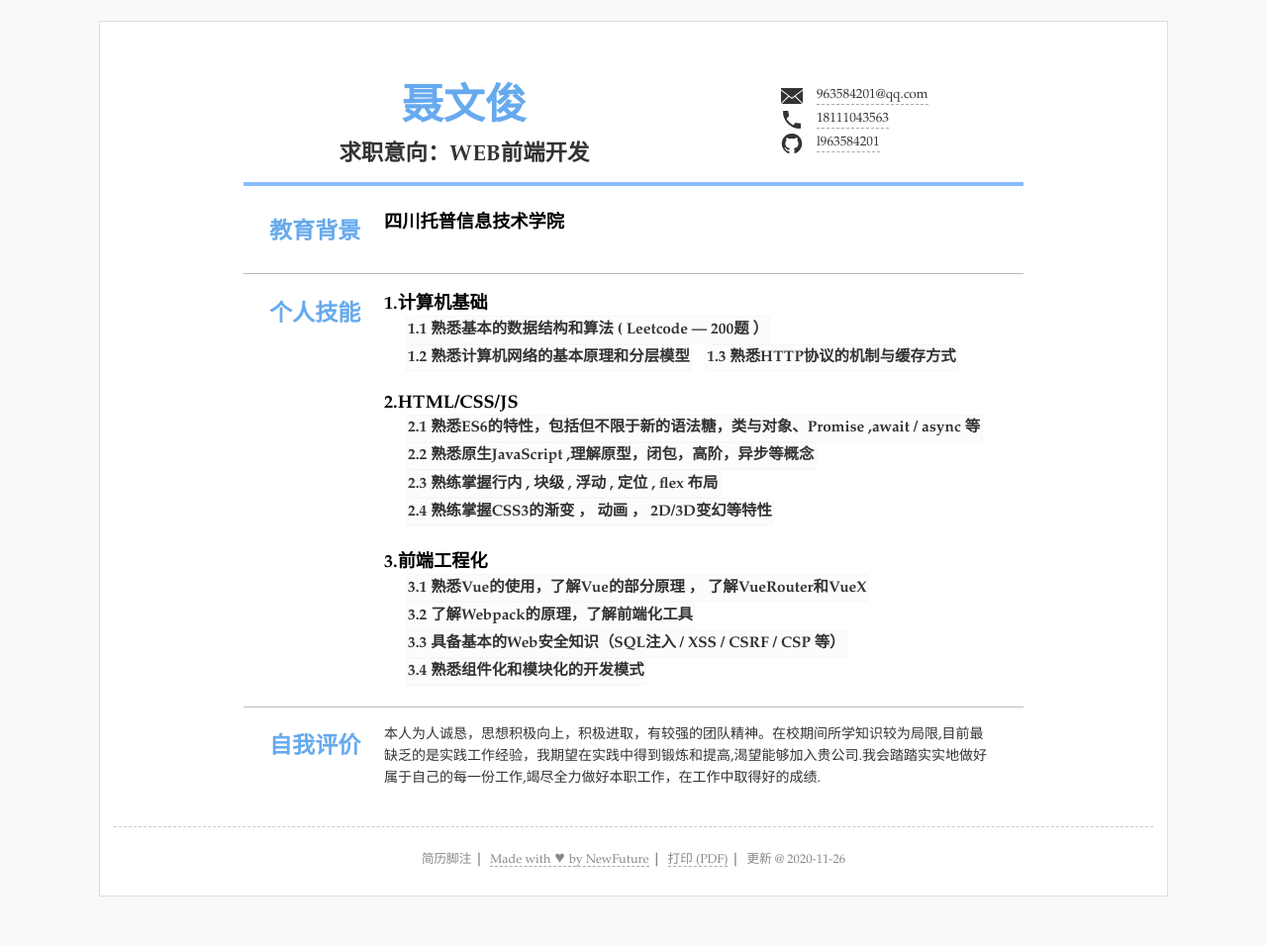
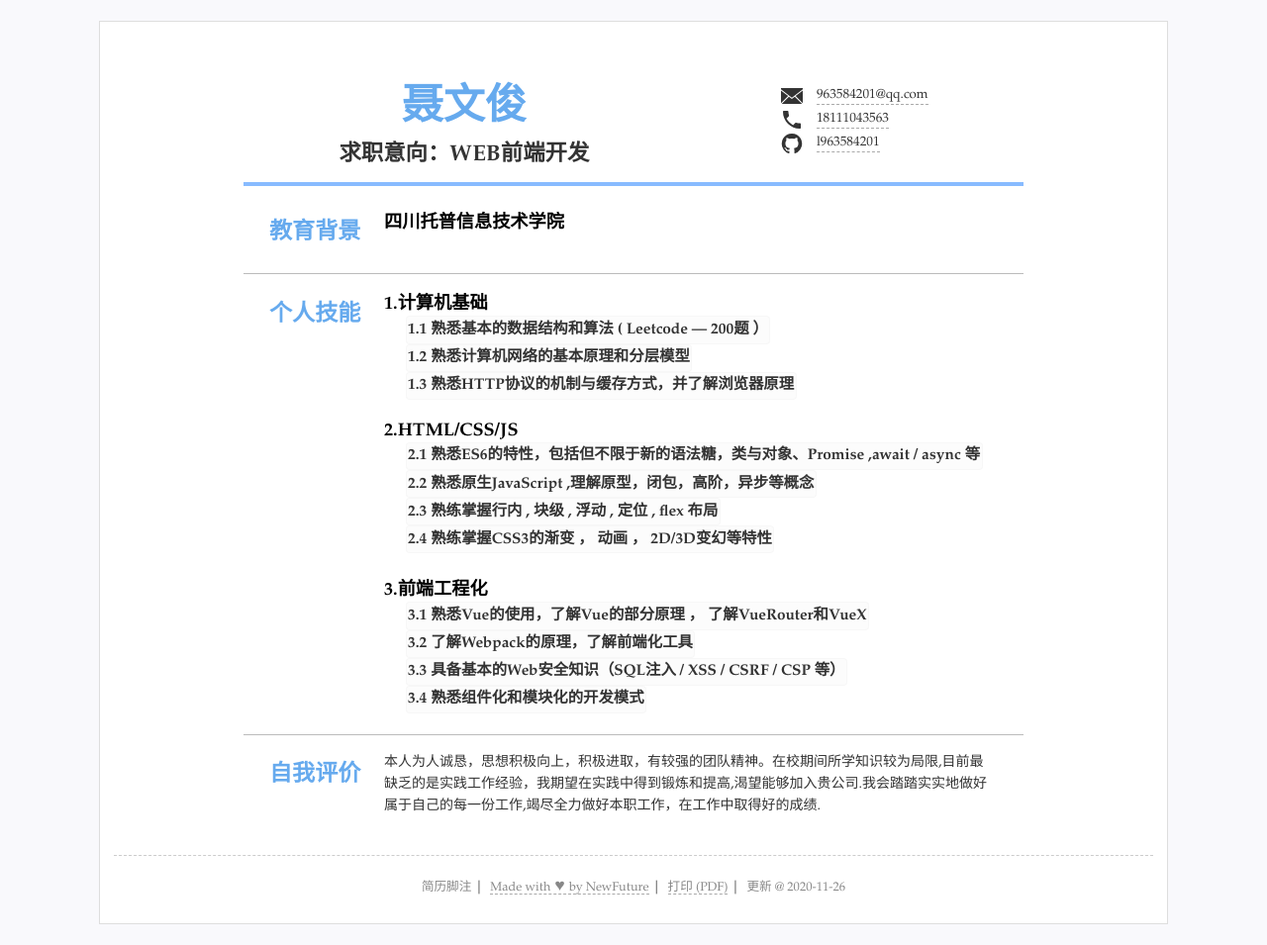
Before and after one commit to l963584201/CV, a Jekyll site: the page built from index.html, in a window 1280 px wide. Shown: the whole page at 99% size. Built offline with Jekyll 4.4.1, drawn with Linux system fonts in a browser that asks for light colours; before the commit the page ends 927 px from its top, so only the background shows below that.

Commit message:
Update resume.yml

```diff
--- a/_data/resume.yml
+++ b/_data/resume.yml
@@ -42,7 +42,7 @@ main: #简历主要内容，
     items: #itmems 可以小块的方式显示
     - 1.1 熟悉基本的数据结构和算法 ( Leetcode — 200题 ）
     - 1.2 熟悉计算机网络的基本原理和分层模型
-    - 1.3 熟悉HTTP协议的机制与缓存方式
+    - 1.3 熟悉HTTP协议的机制与缓存方式，并了解浏览器原理
   - title: 2.HTML/CSS/JS
     items: #itmems 可以小块的方式显示
     - 2.1 熟悉ES6的特性，包括但不限于新的语法糖，类与对象、Promise ,await / async 等
```
